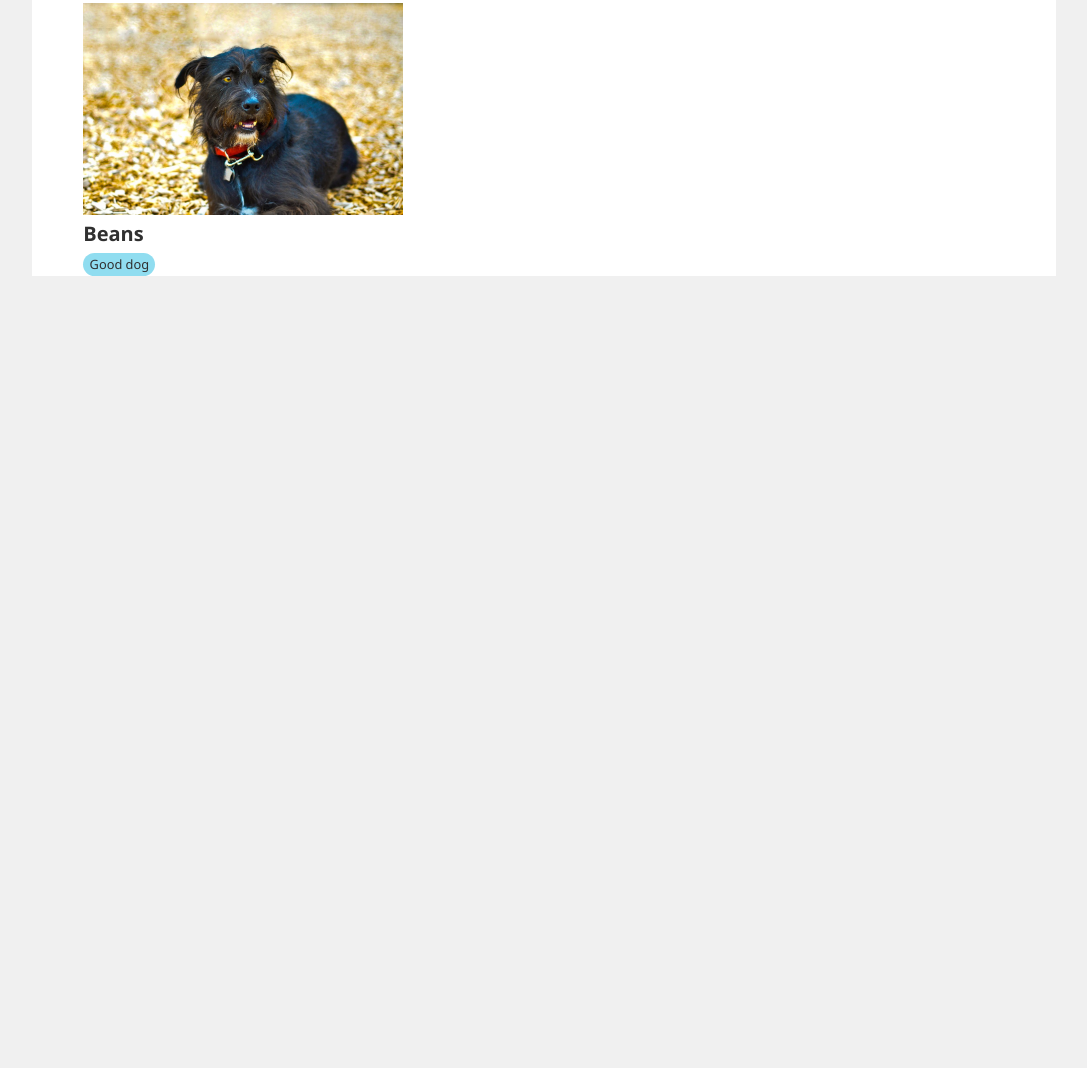
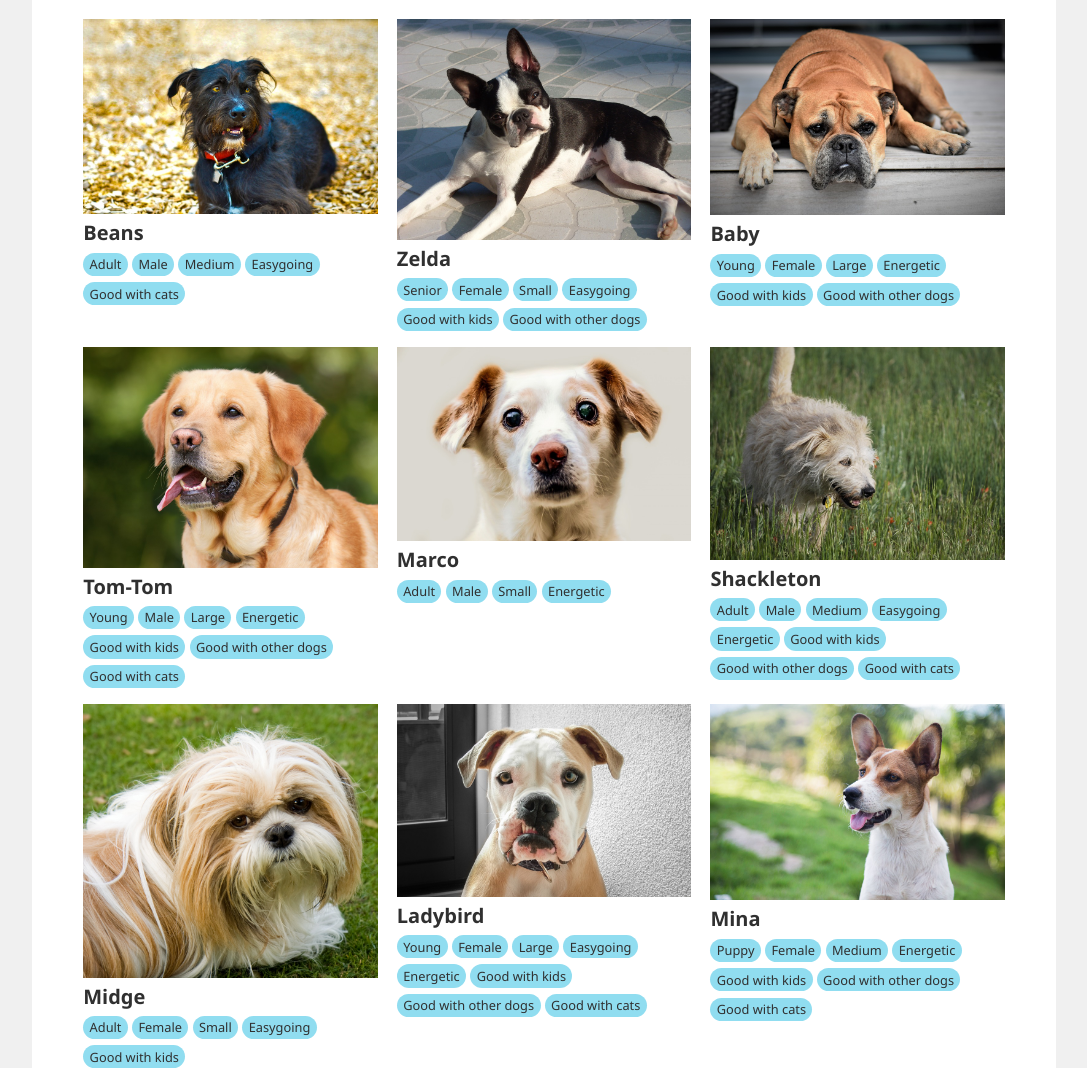
Before and after one commit to Momentum-Team-14/dog-adoption-leximainw, a plain HTML site: page index.html in a window 1280 px wide. Shown: the part 218-1286 px from the top of the page, without its empty margins (96-1183 px from the left). Before the commit the page ends 800 px from the top, so only its background shows below. Drawn offline with Linux system fonts and the light colour scheme.

Commit message:
add rest of dog info

```diff
--- a/index.css
+++ b/index.css
@@ -7,7 +7,8 @@
 
 article.dog
 {
-    width: 25vw;
+    width: 23vw;
+    margin-top: 1em;
 }
 
 article.dog>img
@@ -17,7 +18,6 @@ article.dog>img
 
 article.dog .name
 {
-    margin-bottom: 0.25em;
     font-size: 1.25em;
     font-weight: bold;
 }
@@ -26,6 +26,7 @@ article.dog .tag
 {
     background-color: #90ddf0;
     padding: 0.2em 0.5em;
+    margin-top: 0.4rem;
     display: inline-block;
     border-radius: 1em;
     font-size: 0.8em;
--- a/index.html
+++ b/index.html
@@ -22,7 +22,48 @@
                 <article class="dog">
                     <img src="starter_files/images/beans.jpg" alt="Beans">
                     <div class="name">Beans</div>
-                    <span class="tag">Good dog</span>
+                    <span class="tag">Adult</span> <span class="tag">Male</span> <span class="tag">Medium</span> <span class="tag">Easygoing</span> <span class="tag">Good with cats</span>
+                </article>
+                <article class="dog">
+                    <img src="starter_files/images/boston-terrier.jpg" alt="Zelda">
+                    <div class="name">Zelda</div>
+                    <span class="tag">Senior</span> <span class="tag">Female</span> <span class="tag">Small</span> <span class="tag">Easygoing</span> <span class="tag">Good with kids</span> <span class="tag">Good with other dogs</span>
+                </article>
+                <article class="dog">
+                    <img src="starter_files/images/boxer.jpg" alt="Baby">
+                    <div class="name">Baby</div>
+                    <span class="tag">Young</span> <span class="tag">Female</span> <span class="tag">Large</span> <span class="tag">Energetic</span> <span class="tag">Good with kids</span> <span class="tag">Good with other dogs</span>
+                </article>
+                <article class="dog">
+                    <img src="starter_files/images/golden-lab.jpg" alt="Tom-Tom">
+                    <div class="name">Tom-Tom</div>
+                    <span class="tag">Young</span> <span class="tag">Male</span> <span class="tag">Large</span> <span class="tag">Energetic</span> <span class="tag">Good with kids</span> <span class="tag">Good with other dogs</span> <span class="tag">Good with cats</span>
+                </article>
+                <article class="dog">
+                    <img src="starter_files/images/little-dog.jpg" alt="Marco">
+                    <div class="name">Marco</div>
+                    <span class="tag">Adult</span> <span class="tag">Male</span> <span class="tag">Small</span> <span class="tag">Energetic</span>
+                    <!--Polo-->
+                </article>
+                <article class="dog">
+                    <img src="starter_files/images/old-shaggy.jpg" alt="Shackleton">
+                    <div class="name">Shackleton</div>
+                    <span class="tag">Adult</span> <span class="tag">Male</span> <span class="tag">Medium</span> <span class="tag">Easygoing</span> <span class="tag">Energetic</span> <span class="tag">Good with kids</span> <span class="tag">Good with other dogs</span> <span class="tag">Good with cats</span>
+                </article>
+                <article class="dog">
+                    <img src="starter_files/images/shih-tzu.jpg" alt="Midge">
+                    <div class="name">Midge</div>
+                    <span class="tag">Adult</span> <span class="tag">Female</span> <span class="tag">Small</span> <span class="tag">Easygoing</span> <span class="tag">Good with kids</span>
+                </article>
+                <article class="dog">
+                    <img src="starter_files/images/young-bulldog.jpg" alt="Ladybird">
+                    <div class="name">Ladybird</div>
+                    <span class="tag">Young</span> <span class="tag">Female</span> <span class="tag">Large</span> <span class="tag">Easygoing</span> <span class="tag">Energetic</span> <span class="tag">Good with kids</span> <span class="tag">Good with other dogs</span> <span class="tag">Good with cats</span>
+                </article>
+                <article class="dog">
+                    <img src="starter_files/images/young-peppy.jpg" alt="Mina">
+                    <div class="name">Mina</div>
+                    <span class="tag">Puppy</span> <span class="tag">Female</span> <span class="tag">Medium</span> <span class="tag">Energetic</span> <span class="tag">Good with kids</span> <span class="tag">Good with other dogs</span> <span class="tag">Good with cats</span>
                 </article>
             </div>
         </div>
```
